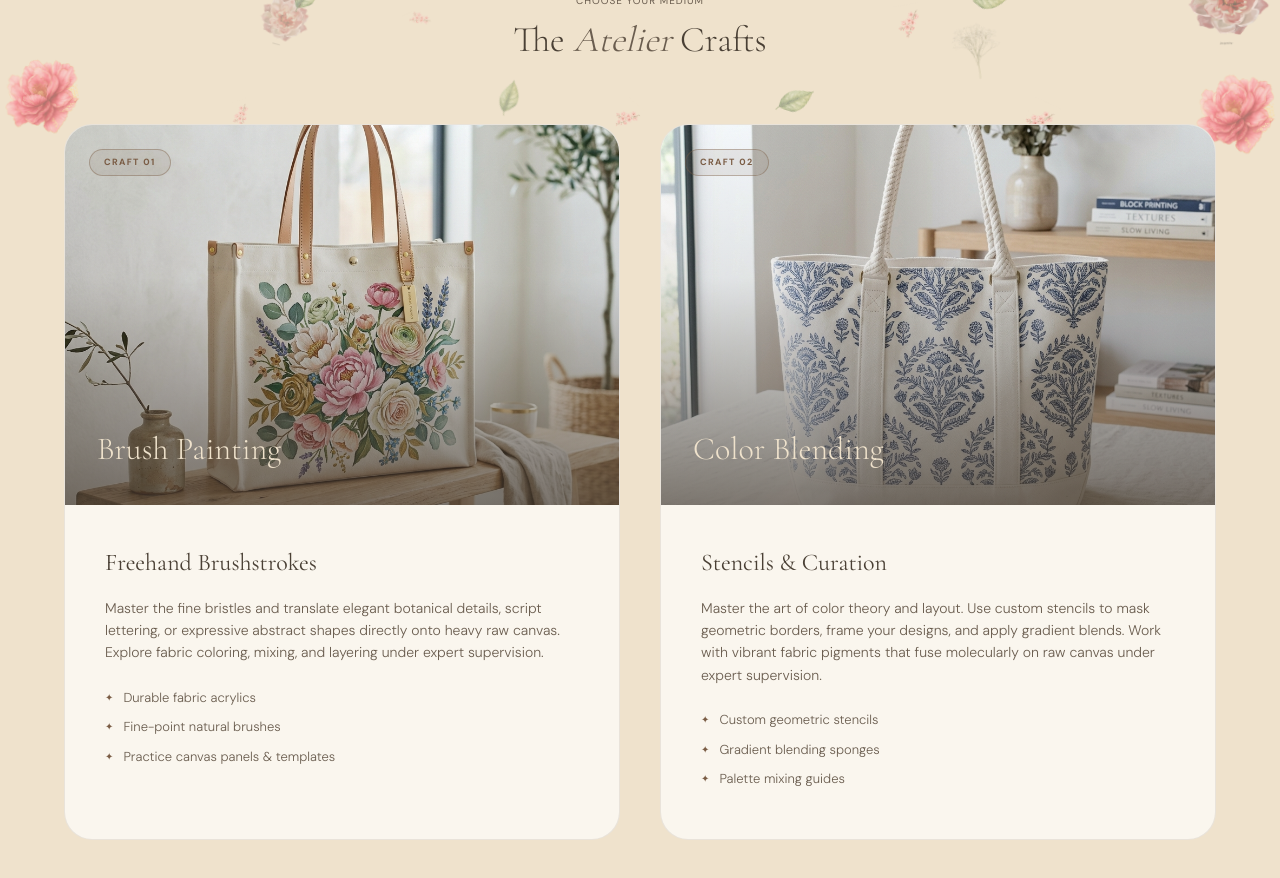
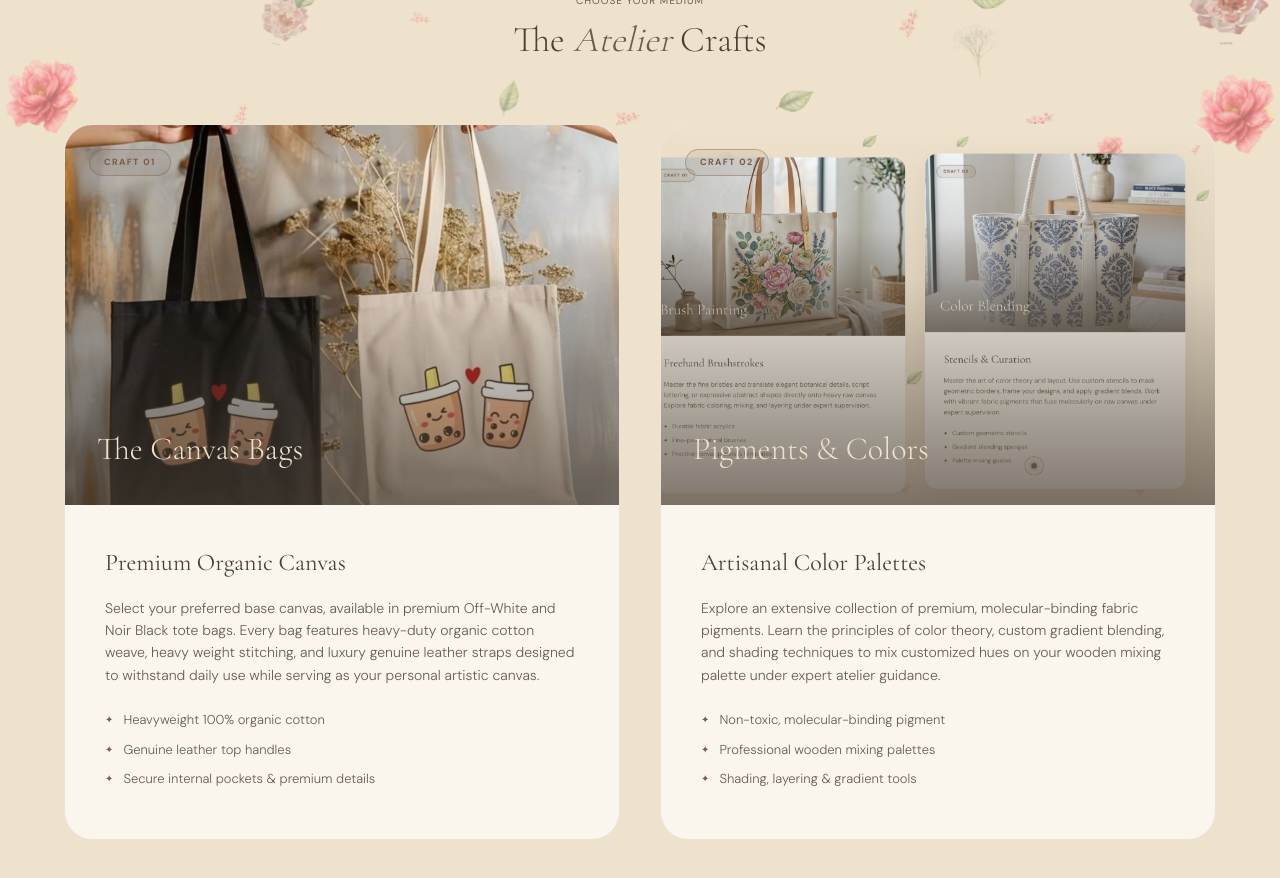
Before and after one commit to komalrubyjane/solviera, a Next.js app: page /workshop in a window 1280 px wide. Shown: the part 620-1498 px from the top of the page. Built offline with nearby package versions, Linux system fonts and the light colour scheme; no server answers; the database is empty.

Commit message:
feat: customize workshop experience cards to focus on canvas bags and pigment color blending with new image assets

```diff
--- a/src/app/workshop/WorkshopClient.tsx
+++ b/src/app/workshop/WorkshopClient.tsx
@@ -197,54 +197,54 @@ export default function WorkshopClient({ venue, faqs, testimonials }: Props) {
         </div>
 
         <div className="experience-showcase">
-          {/* Card 1: Brush Painting */}
+          {/* Card 1: The Canvas Bags */}
           <div className="exp-card reveal">
             <div className="exp-img-wrapper">
               <span className="exp-badge">Craft 01</span>
               <img
-                src="/tote_floral.png"
-                alt="Brush Painting"
+                src="/ws_canvas_bags.jpg"
+                alt="Premium Canvas Bags"
                 className="exp-img"
               />
               <div className="exp-overlay">
-                <h3 className="exp-title-overlay">Brush Painting</h3>
+                <h3 className="exp-title-overlay">The Canvas Bags</h3>
               </div>
             </div>
             <div className="exp-details">
-              <h4 className="exp-heading">Freehand Brushstrokes</h4>
+              <h4 className="exp-heading">Premium Organic Canvas</h4>
               <p className="exp-desc">
-                Master the fine bristles and translate elegant botanical details, script lettering, or expressive abstract shapes directly onto heavy raw canvas. Explore fabric coloring, mixing, and layering under expert supervision.
+                Select your preferred base canvas, available in premium Off-White and Noir Black tote bags. Every bag features heavy-duty organic cotton weave, heavy weight stitching, and luxury genuine leather straps designed to withstand daily use while serving as your personal artistic canvas.
               </p>
               <ul className="exp-features">
-                <li>Durable fabric acrylics</li>
-                <li>Fine-point natural brushes</li>
-                <li>Practice canvas panels & templates</li>
+                <li>Heavyweight 100% organic cotton</li>
+                <li>Genuine leather top handles</li>
+                <li>Secure internal pockets & premium details</li>
               </ul>
             </div>
           </div>
 
-          {/* Card 2: Color Blending & Stenciling */}
+          {/* Card 2: Pigments & Colors */}
           <div className="exp-card reveal">
             <div className="exp-img-wrapper">
               <span className="exp-badge">Craft 02</span>
               <img
-                src="/tote_blockprint.png"
-                alt="Color Blending"
+                src="/ws_palette.png"
+                alt="Pigments and Color Palettes"
                 className="exp-img"
               />
               <div className="exp-overlay">
-                <h3 className="exp-title-overlay">Color Blending</h3>
+                <h3 className="exp-title-overlay">Pigments &amp; Colors</h3>
               </div>
             </div>
             <div className="exp-details">
-              <h4 className="exp-heading">Stencils &amp; Curation</h4>
+              <h4 className="exp-heading">Artisanal Color Palettes</h4>
               <p className="exp-desc">
-                Master the art of color theory and layout. Use custom stencils to mask geometric borders, frame your designs, and apply gradient blends. Work with vibrant fabric pigments that fuse molecularly on raw canvas under expert supervision.
+                Explore an extensive collection of premium, molecular-binding fabric pigments. Learn the principles of color theory, custom gradient blending, and shading techniques to mix customized hues on your wooden mixing palette under expert atelier guidance.
               </p>
               <ul className="exp-features">
-                <li>Custom geometric stencils</li>
-                <li>Gradient blending sponges</li>
-                <li>Palette mixing guides</li>
+                <li>Non-toxic, molecular-binding pigment</li>
+                <li>Professional wooden mixing palettes</li>
+                <li>Shading, layering & gradient tools</li>
               </ul>
             </div>
           </div>
```
Also changed, not shown: public/ws_canvas_bags.jpg (added), public/ws_palette.png (added).
